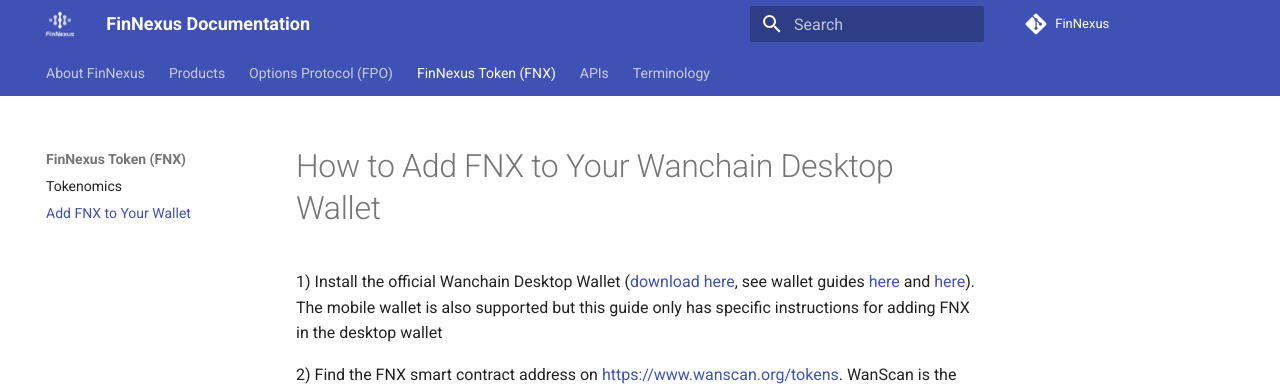
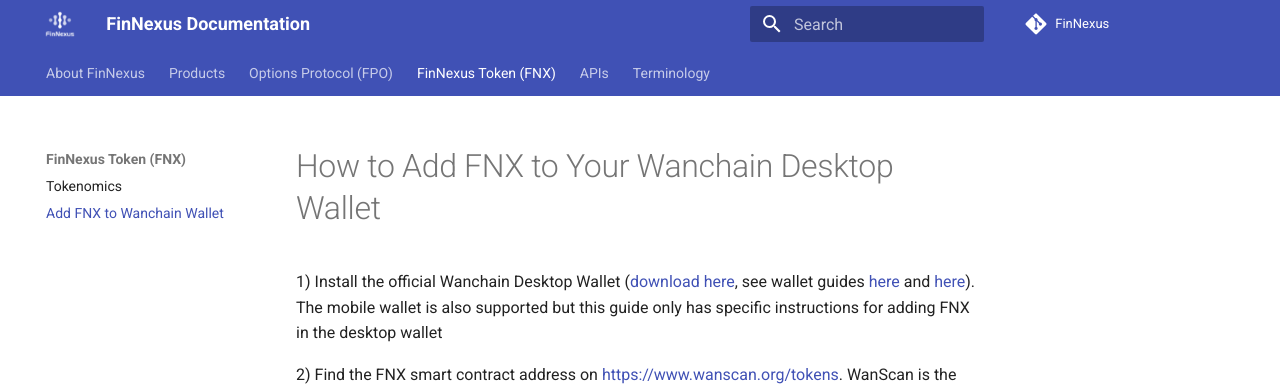
Before and after one commit to Phoenix-Finance/Phoenix-Documentation, an MkDocs documentation site: the page built from content/community/add_fnx.md, in a window 1280 px wide. Shown: the top 391 px of the page. Built offline with MkDocs 1.6.1 and Material for MkDocs 9.7.7, drawn with Linux system fonts in a browser that asks for light colours.

Commit message:
Update mkdocs.yml

```diff
--- a/mkdocs.yml
+++ b/mkdocs.yml
@@ -44,7 +44,7 @@ nav:
 
   - FinNexus Token (FNX):
     - Tokenomics: token/index.md
-    - Add FNX to Your Wallet: community/add_fnx.md
+    - Add FNX to Wanchain Wallet: community/add_fnx.md
 
   - APIs:
     - Overview:  apis/index.md
```
